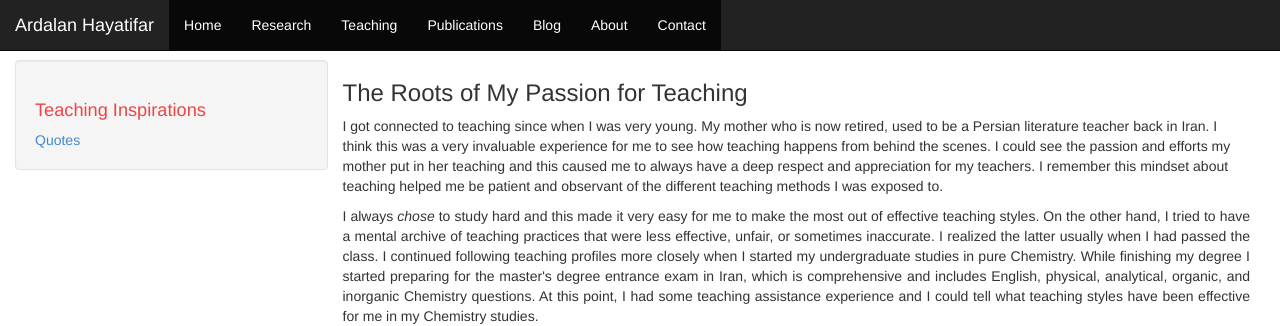
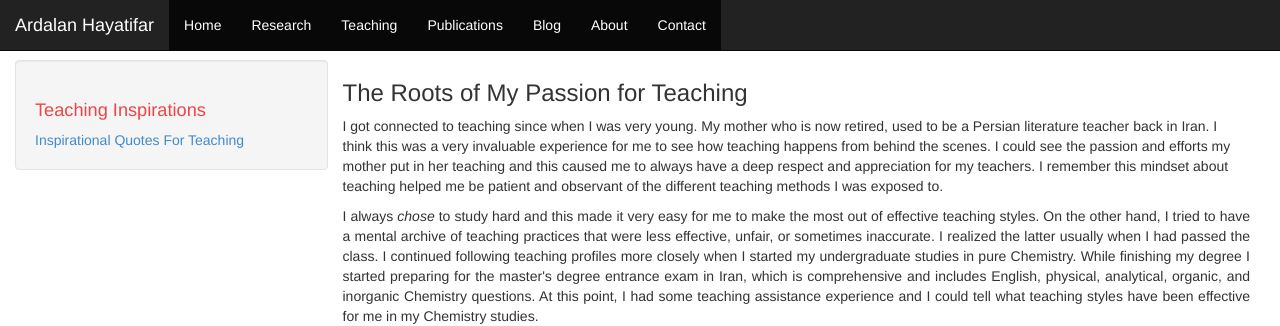
Before and after one commit to Ardalanhayatifar/ardalanhayatifar.github.io, a Jekyll site: the page built from teaching.html, in a window 1280 px wide and 976 px high. Shown: the top 326 px of the window. Built offline with Jekyll 4.4.1, drawn with Linux system fonts in a browser that asks for light colours.

Commit message:
Update teaching.html

```diff
--- a/teaching.html
+++ b/teaching.html
@@ -5,7 +5,7 @@ permalink: "/teaching"
 <div class="col-md-3 sidebar well">
 <h1>Teaching Inspirations</h1>
 
-<a href="/teaching/quotes.html">Quotes</a>
+<a href="/teaching/quotes.html">Inspirational Quotes For Teaching</a>
 </div>
 
 
```
